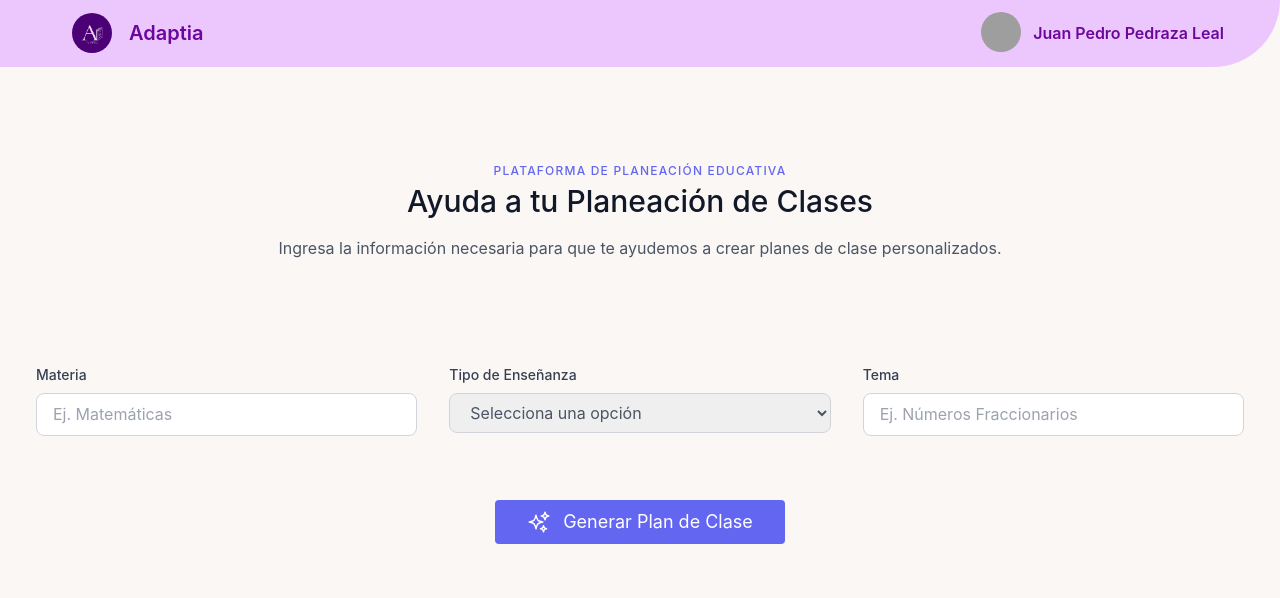
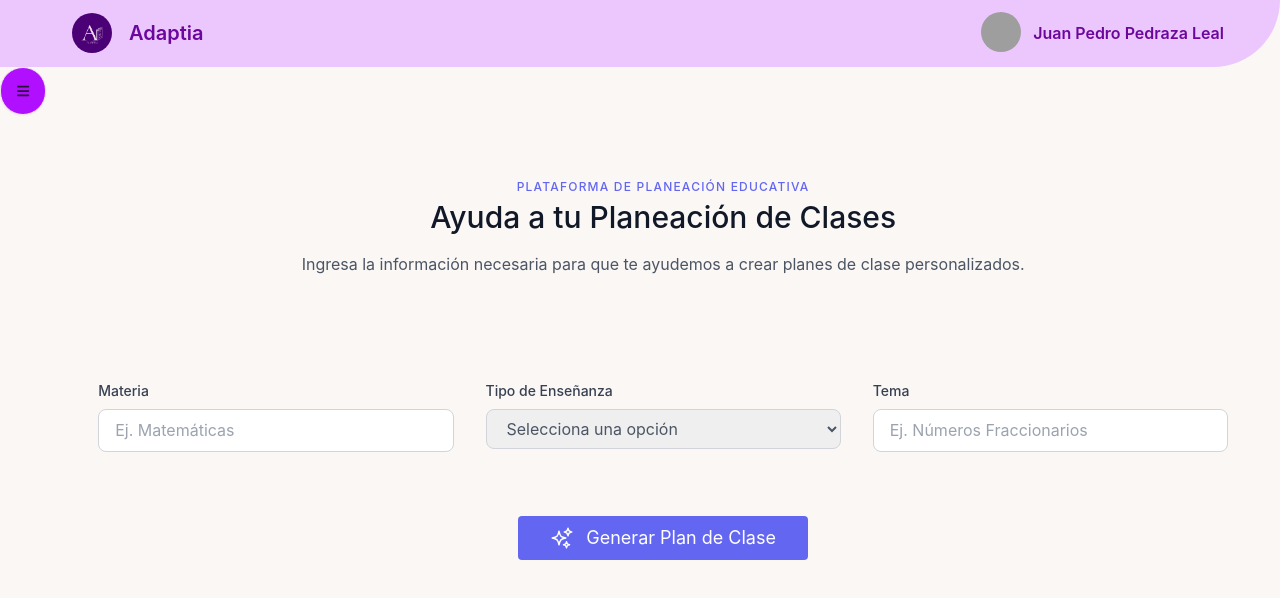
Before and after one commit to soloyoloproXHD/Canacintra-H, a Next.js app in the folder hack-app/: page /chat in a window 1280 px wide. Shown: the top 598 px of the page. Built offline with nearby package versions, Linux system fonts and the light colour scheme; grey boxes are pictures that could not be loaded.

Commit message:
creacion de componente de menu

```diff
--- a/hack-app/src/app/(main)/layout.tsx
+++ b/hack-app/src/app/(main)/layout.tsx
@@ -1,23 +1,36 @@
-import type { Metadata } from "next";
+'use client'; // Marca el componente como Client Component
+import { useState } from "react";
 import "../globals.css";
 import "@mantine/core/styles.css";
 import NavPath from "../components/navpath";
-
-export const metadata: Metadata = {
-  title: "Create Next App",
-  description: "Generated by create next app",
-};
+import Sidebar from "../components/sidebar";
 
 export default function HomeLayout({
   children,
 }: Readonly<{
   children: React.ReactNode;
 }>) {
+  const [isSidebarOpen, setSidebarOpen] = useState(false);
+
+  const toggleSidebar = () => {
+    setSidebarOpen(!isSidebarOpen);
+  };
+
   return (
-    <html lang="es" >
-      <body data-theme="cupcake" className="h-screen">
-        <NavPath/>
-        {children}
+    <html lang="es">
+      <body data-theme="cupcake" className="h-screen flex relative">
+        {/* Contenedor para el sidebar y el contenido */}
+        <div className={`flex flex-col w-full`}>
+          <NavPath />
+          <div className="flex flex-1">
+            <Sidebar isOpen={isSidebarOpen} toggleSidebar={toggleSidebar} />
+            <div className={`flex-1 transition-all duration-300 ${isSidebarOpen ? 'ml-52' : 'ml-0'}`}>
+              <div className="p-4">
+                {children}
+              </div>
+            </div>
+          </div>
+        </div>
       </body>
     </html>
   );
--- /dev/null
+++ b/hack-app/src/app/components/sidebar.tsx
@@ -0,0 +1,38 @@
+import { useState } from 'react';
+import { FontAwesomeIcon } from '@fortawesome/react-fontawesome';
+import { faBars } from '@fortawesome/free-solid-svg-icons';
+import "../globals.css";
+
+interface SidebarProps {
+  isOpen: boolean;
+  toggleSidebar: () => void;
+}
+
+export default function Sidebar({ isOpen, toggleSidebar }: SidebarProps) {
+  return (
+    <div className="relative">
+      {/* Botón para abrir/cerrar el menú */}
+      <button onClick={toggleSidebar} className="btn bg-l600 z-10">
+        <FontAwesomeIcon icon={faBars} />
+      </button>
+
+      {/* Sidebar que aparece justo debajo del navbar */}
+      <div className={`fixed top-[67px] left-0 h-full w-52 bg-l100 transform ${isOpen ? 'translate-x-0' : '-translate-x-full'} transition-transform duration-300 z-20`}>
+        <div
+          className="absolute inset-0"
+          aria-label="close sidebar"
+          onClick={toggleSidebar}
+          style={{ display: isOpen ? 'block' : 'none' }}
+        />
+
+        <ul className="menu text-base-content p-4">
+          <li><a href="#">Grupos</a></li>
+          <li><a href="#">Materias</a></li>
+          <li>
+            <button onClick={toggleSidebar} className="cursor-pointer">Cerrar</button>
+          </li>
+        </ul>
+      </div>
+    </div>
+  );
+}
```
